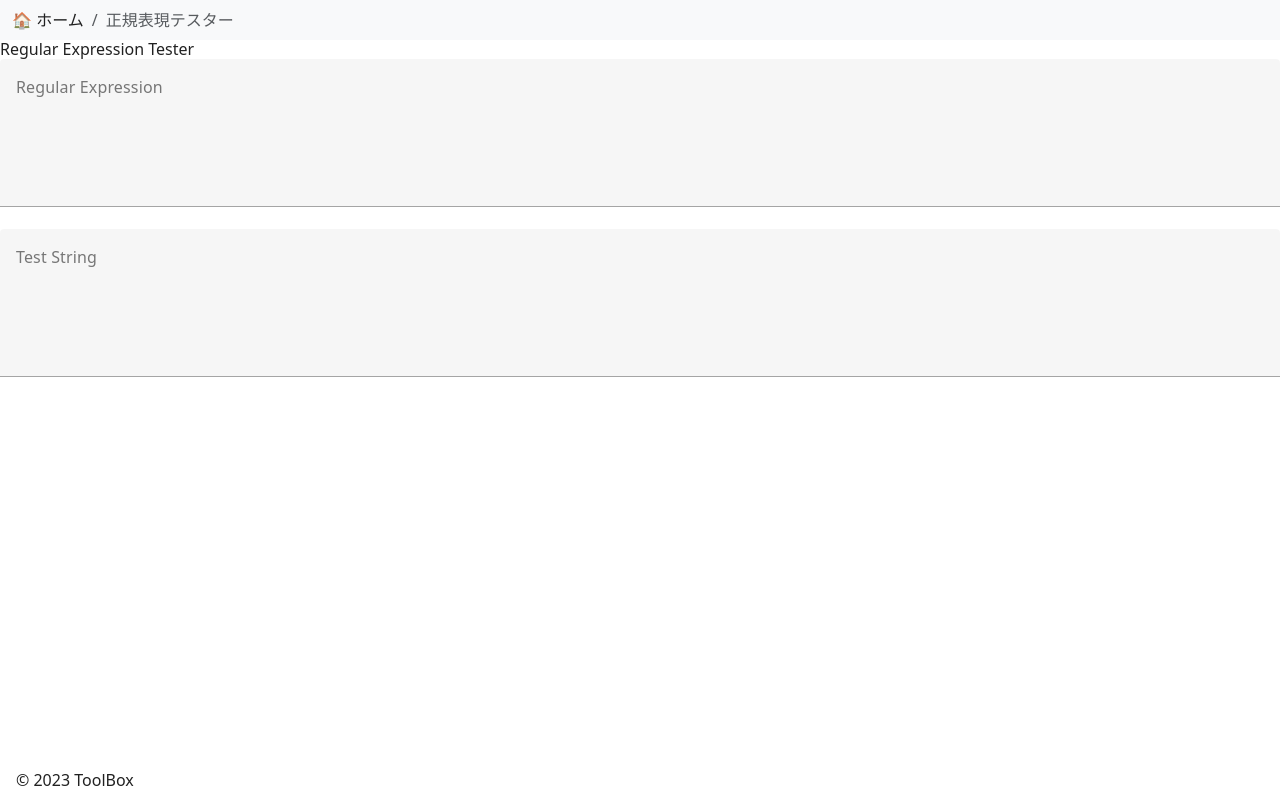
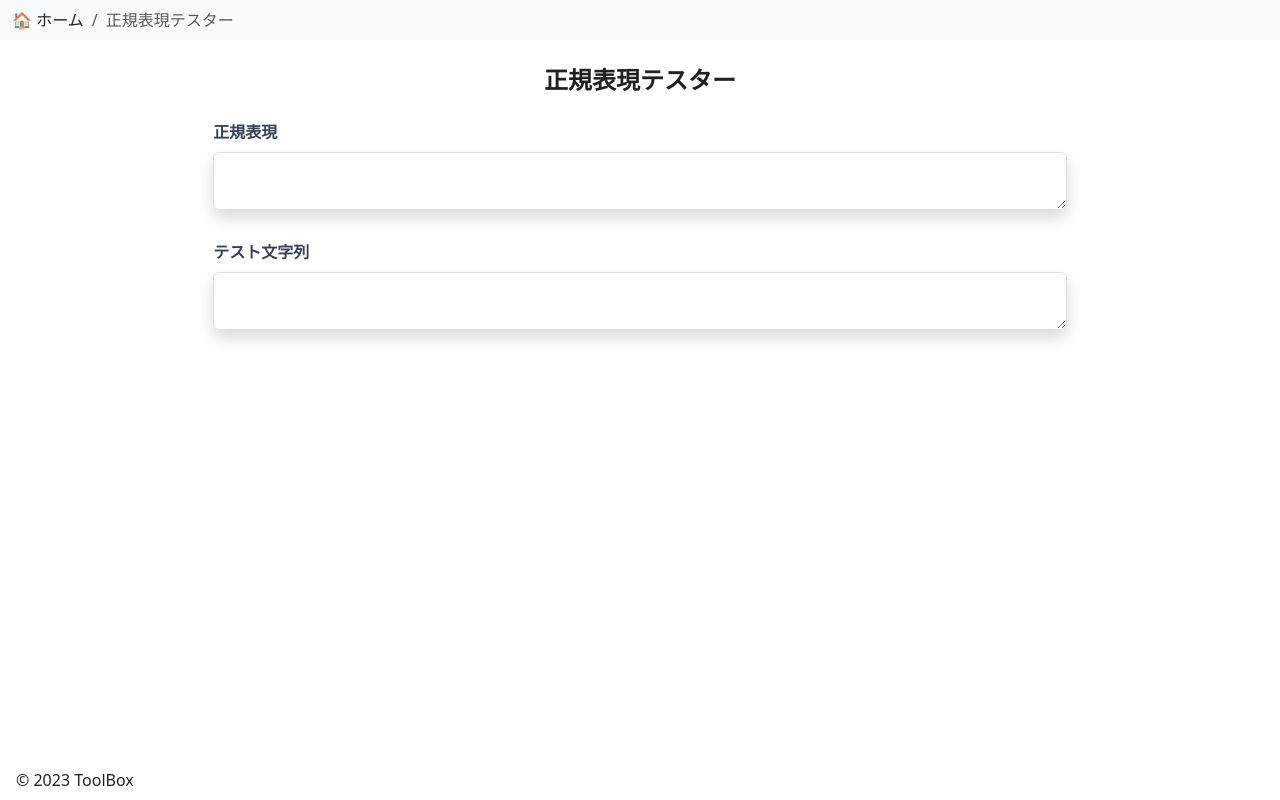
Before and after one commit to foresukecom/toolbox, a Vue app: page /regex-tester in a window 1280 px wide. Built offline with nearby package versions, Linux system fonts and the light colour scheme.

Commit message:
refactor: 正規表現テスターからVuetifyを除外

```diff
--- a/src/views/RegexTester.vue
+++ b/src/views/RegexTester.vue
@@ -1,22 +1,32 @@
 <template>
-  <div>
-    <h1>Regular Expression Tester</h1>
-    <v-textarea
-      label="Regular Expression"
+  <div class="flex justify-center">
+    <div class="w-4/6">
+      <h1 class="text-2xl font-bold text-center my-4">正規表現テスター</h1>
+      <div class="mb-4">
+        <label for="regex" class="block text-gray-700 font-bold mb-2">正規表現</label>
+        <textarea
+          id="regex"
           v-model="regex"
           @input="testRegex"
-    ></v-textarea>
-    <v-textarea
-      label="Test String"
+          class="shadow appearance-none border rounded w-full py-2 px-3 text-gray-700 leading-tight focus:outline-none focus:shadow-outline"
+        />
+      </div>
+      <div class="mb-4">
+        <label for="testString" class="block text-gray-700 font-bold mb-2">テスト文字列</label>
+        <textarea
+          id="testString"
           v-model="testString"
           @input="testRegex"
-    ></v-textarea>
-    <v-alert
-      v-if="result !== ''"
-      :type="result === 'Invalid Regular Expression' ? 'error' : 'info'"
+          class="shadow appearance-none border rounded w-full py-2 px-3 text-gray-700 leading-tight focus:outline-none focus:shadow-outline"
+        />
+      </div>
+      <div v-if="result !== ''"
+        class="mb-4 bg-red-100 border border-red-400 text-red-700 px-4 py-3 rounded relative"
+        v-bind:class="{ 'bg-green-100 border-green-400 text-green-700': result !== '無効な正規表現' }"
       >
         {{ result }}
-    </v-alert>
+      </div>
+    </div>
   </div>
 </template>
 
@@ -33,9 +43,9 @@ export default {
     testRegex() {
       try {
         const re = new RegExp(this.regex);
-        this.result = re.test(this.testString) ? "Matched" : "Not Matched";
+        this.result = re.test(this.testString) ? "一致" : "不一致";
       } catch (error) {
-        this.result = "Invalid Regular Expression";
+        this.result = "無効な正規表現";
       }
     },
   },
```
Lines whose indentation alone changed are shown as unchanged.
